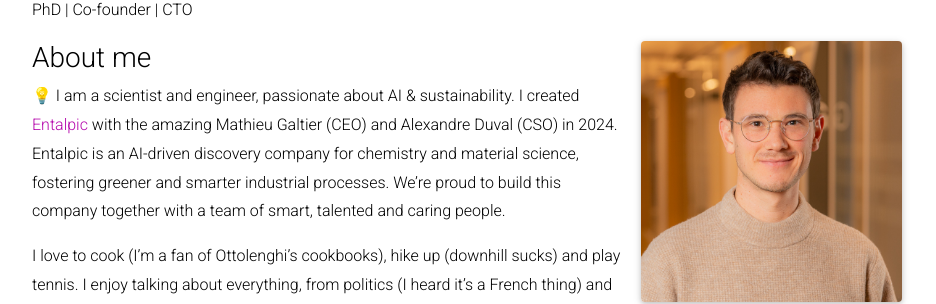
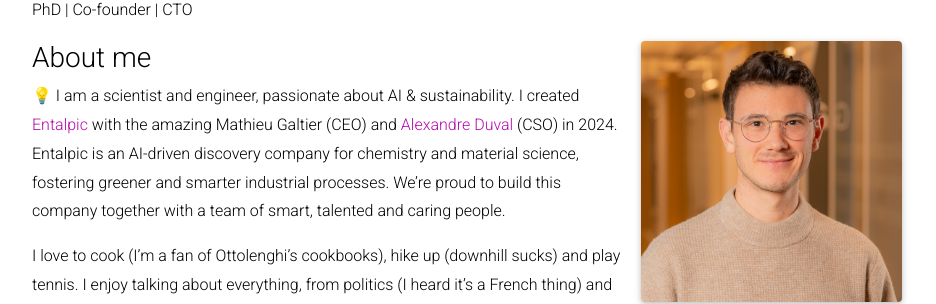
Before and after one commit to vict0rsch/vict0rsch.github.io, a Jekyll site: the page built from _pages/about.md, in a window 1280 px wide and 1287 px high. Shown: the part 170-474 px from the top of the window, without its empty margins (173-1109 px from the left). Built offline with Jekyll 4.4.1, drawn with Linux system fonts in a browser that asks for light colours; full-size pictures stand in for the smaller copies a plugin makes; comment, search, counter and statistics services are not loaded; a style sheet for code colours, icons or effects is not loaded; some of the changed lines change nothing that is shown.

Commit message:
+ alex's website

```diff
--- a/_pages/about.md
+++ b/_pages/about.md
@@ -22,7 +22,7 @@ social: true  # includes social icons at the bottom of the page
 
 ### About me
 
-💡 I am a scientist and engineer, passionate about AI & sustainability. I created [Entalpic](https://entalpic.ai) with the amazing Mathieu Galtier (CEO) and Alexandre Duval (CSO) in 2024. Entalpic is an AI-driven discovery company for chemistry and material science, fostering greener and smarter industrial processes. We're proud to build this company together with a team of smart, talented and caring people.
+💡 I am a scientist and engineer, passionate about AI & sustainability. I created [Entalpic](https://entalpic.ai) with the amazing Mathieu Galtier (CEO) and [Alexandre Duval](https://alexduvalinho.github.io/) (CSO) in 2024. Entalpic is an AI-driven discovery company for chemistry and material science, fostering greener and smarter industrial processes. We're proud to build this company together with a team of smart, talented and caring people.
 
 I love to cook (I'm a fan of Ottolenghi's cookbooks), hike up (downhill sucks) and play tennis. I enjoy talking about everything, from politics (I heard it's a French thing) and philosophy to prime numbers (did you know any prime squared is just 1 more than a [multiple of 24](https://www.youtube.com/watch?v=ZMkIiFs35HQ)?)
 
```
